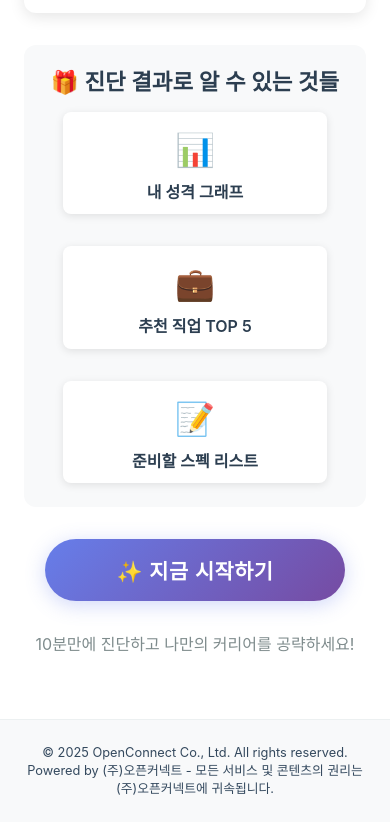
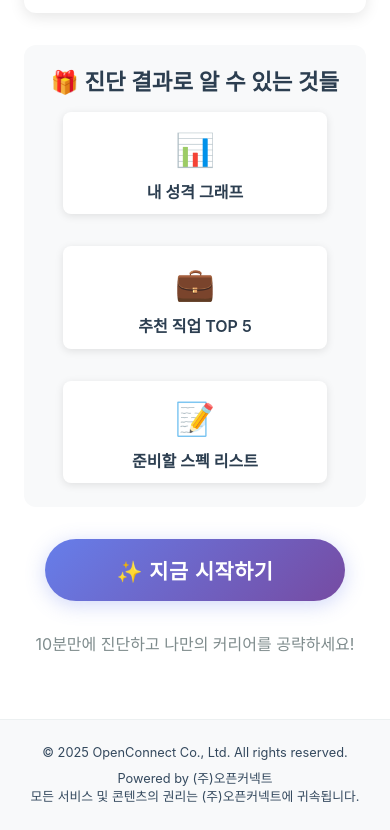
Before and after one commit to knwwhr/career-diagnosis, a plain HTML site: page index.html in a window 390 px wide. Shown: the part 579-1409 px from the top of the page. Drawn offline with nearby package versions, Linux system fonts and the light colour scheme.

Commit message:
모바일 UI 최적화

```diff
--- a/index.html
+++ b/index.html
@@ -177,8 +177,8 @@
 
         <!-- Footer -->
         <footer class="footer">
-            <p>&copy; 2025 OpenConnect Co., Ltd. All rights reserved.<br>
-            Powered by (주)오픈커넥트 - 모든 서비스 및 콘텐츠의 권리는 (주)오픈커넥트에 귀속됩니다.</p>
+            <p>&copy; 2025 OpenConnect Co., Ltd. All rights reserved.</p>
+            <p>Powered by (주)오픈커넥트<br>모든 서비스 및 콘텐츠의 권리는 (주)오픈커넥트에 귀속됩니다.</p>
         </footer>
     </div>
 
```
